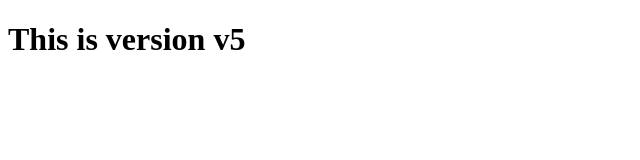
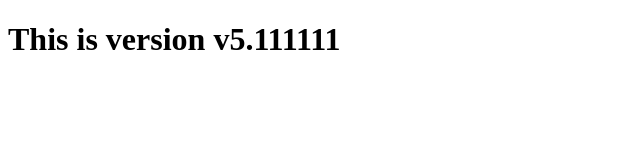
Before and after one commit to varshtyagi3-web/super-duper-fiesta, a plain HTML site: page index.html in a window 1280 px wide. Shown: the whole page, without its empty margins (0-640 px from the left). Drawn offline with Linux system fonts and the light colour scheme.

Commit message:
Made changes in design file for v5.111

```diff
--- a/index.html
+++ b/index.html
@@ -6,6 +6,6 @@
     <title>Document</title>
 </head>
 <body>
-    <h1>This is version v5</h1>
+    <h1>This is version v5.111111</h1>
 </body>
 </html>
```
